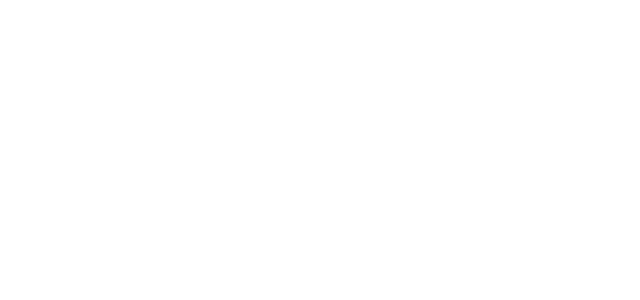
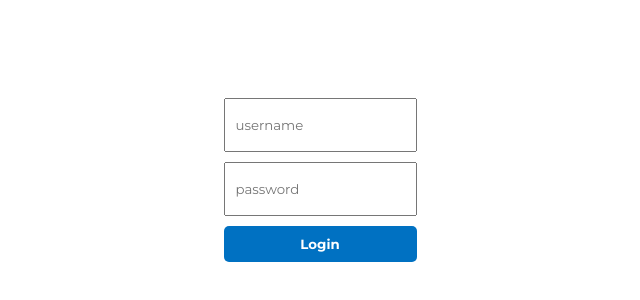
Before and after one commit to MarindanyTracy/Mern-Booking-App, a React (Vite) app in the folder client/: page /login in a window 1280 px wide. Before the commit this address had no page. Shown: the part 228-528 px from the top of the page, without its empty margins (320-960 px from the left). Built offline with nearby package versions, Linux system fonts and the light colour scheme.

Commit message:
React Login using Auth Context

```diff
--- a/client/src/App.jsx
+++ b/client/src/App.jsx
@@ -3,6 +3,7 @@ import { BrowserRouter, Routes, Route } from "react-router-dom";
 import Home from "./pages/home/Home";
 import List from "./pages/list/List";
 import Hotel from './pages/hotel/Hotel';
+import Login from "./pages/login/Login";
 
 
 function App() {
@@ -13,6 +14,7 @@ function App() {
     <Route path="/" element={<Home />} />
     <Route path="/hotels" element={<List />} />
     <Route path="/hotels/:id" element={<Hotel/>} />
+    <Route path="/login" element={<Login />} />
    </Routes>
    </BrowserRouter>
   )
--- a/client/src/main.jsx
+++ b/client/src/main.jsx
@@ -3,12 +3,15 @@ import ReactDOM from 'react-dom/client'
 import App from './App.jsx'
 import './index.css'
 import { SearchContextProvider } from './context/SearchContext.jsx'
+import { AuthContextProvider } from './context/AuthContext.jsx'
 
 
 ReactDOM.createRoot(document.getElementById('root')).render(
   <React.StrictMode>
+    <AuthContextProvider>
     <SearchContextProvider>
       <App />
     </SearchContextProvider>
+    </AuthContextProvider>
   </React.StrictMode>,
 )
--- /dev/null
+++ b/client/src/pages/login/Login.jsx
@@ -0,0 +1,44 @@
+import React, { useState, useContext } from 'react';
+import axios from 'axios';
+import './login.css';
+import { AuthContext } from '../../context/AuthContext.jsx';
+import { useNavigate } from 'react-router-dom';
+
+const Login = () => {
+  const [ credentials, setCredentials ] = useState({
+    username: undefined,
+    password: undefined,
+  })
+
+  const {user, loading, error, dispatch } = useContext(AuthContext);
+
+  const navigate = useNavigate()
+
+  const handleChange = (e) => {
+    setCredentials((prev) => ({...prev, [e.target.id]: e.target.value }))
+  }
+
+  const handleClick = async(e) => {
+    e.preventDefault()
+    dispatch({type: "LOGIN_START"})
+    try{
+      const res = await axios.post('http://localhost:5000/api/auth/login', credentials);
+      dispatch({ type: "LOGIN_SUCCESS", payload: res.data })
+      navigate("/")
+    }catch(err) {
+      dispatch({type: "LOGIN_FAILURE", payload: err.response.data })
+    }
+  }
+  return (
+    <div className='login'>
+      <div className="lContainer">
+        <input type="text"placeholder='username' id="username" onChange={handleChange} className="lInput" />
+        <input type="password"placeholder='password' id="password" onChange={handleChange} className="lInput" />
+        <button onClick={handleClick} disabled={loading} className="lButton">Login</button>
+        {error && <span>{error.message}</span>}
+      </div>
+    </div>
+  )
+}
+
+export default Login
--- /dev/null
+++ b/client/src/pages/login/login.css
@@ -0,0 +1,32 @@
+.login {
+  height: 100vh;
+  display: flex;
+  align-items: center;
+  justify-content: center;
+}
+
+.lContainer {
+  display: flex;
+  flex-direction: column;
+  gap: 10px;
+}
+
+.lInput{
+  height: 30px;
+  padding: 10px;
+}
+
+.lButton {
+  border: none;
+  padding: 10px 20px;
+  background-color: #0071c2;
+  color: white;
+  font-weight: bold;
+  cursor: pointer;
+  border-radius: 5px;
+}
+
+.lButton:disabled{
+  background-color: #0071c28c;
+  cursor: not-allowed;
+}
```
